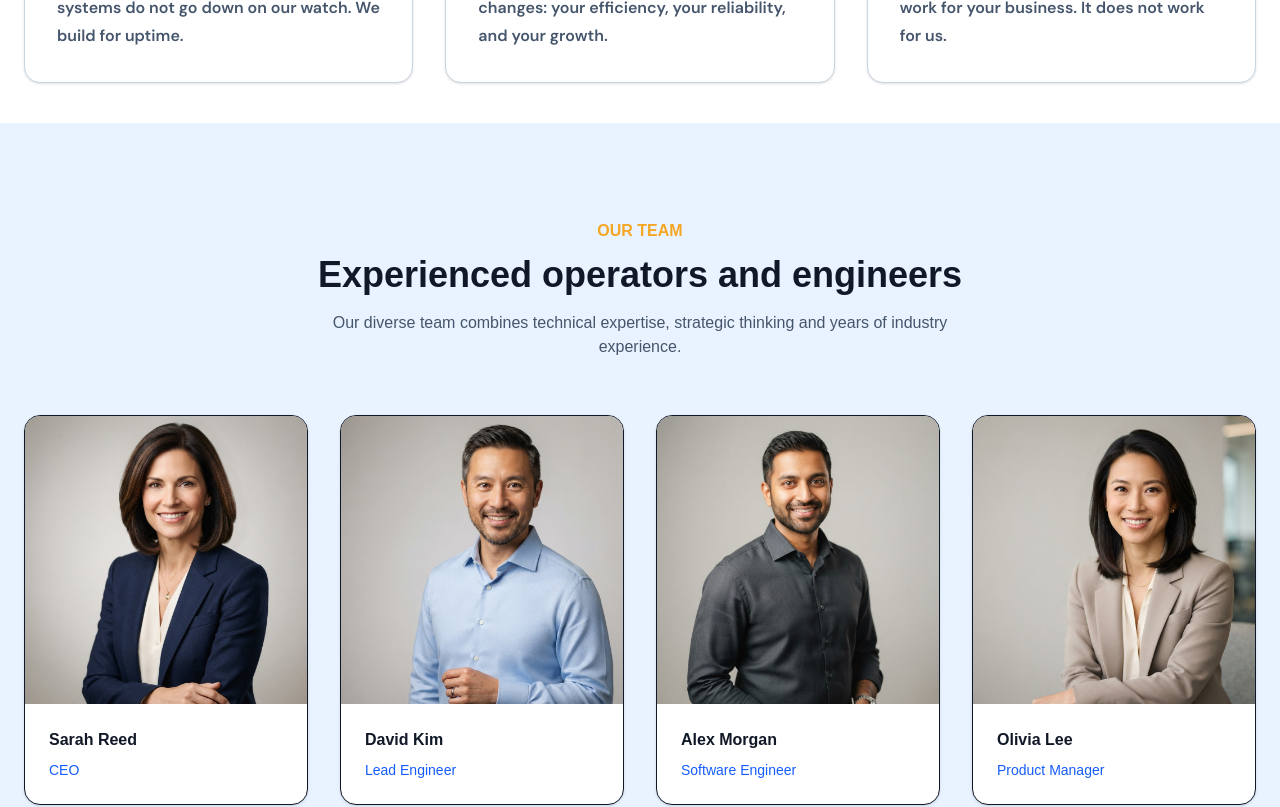
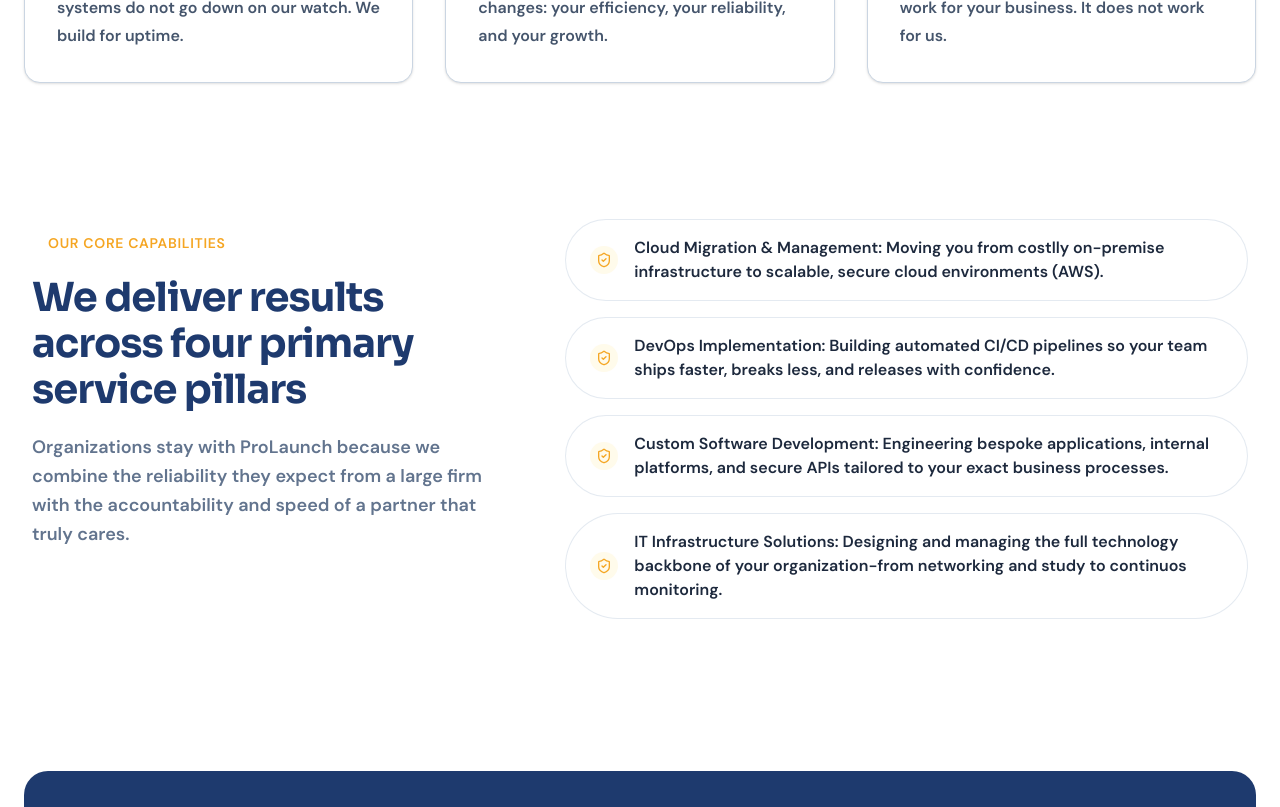
Before and after one commit to ProLaunch-Group/ptech-web, a Next.js app: page /about in a window 1280 px wide. Shown: the part 2480-3287 px from the top of the page. Built offline with nearby package versions, Linux system fonts and the light colour scheme.

Commit message:
refactor(about): remove Team Section Component from about page

```diff
--- a/src/app/about/page.tsx
+++ b/src/app/about/page.tsx
@@ -1,17 +1,15 @@
 import WhoWeAre from '@/components/module/about/WhoWeAre';
 import AboutUsHero from '@/components/module/about/AboutUsHero';
 import CoreValuesSection from '@/components/module/about/CoreValuesSection';
-import TeamSection from '@/components/module/about/TeamSection';
 import OurCapabilities from '@/components/module/about/OurCapabilities';
-import CTASection from './CtaSection';
+import CTASection from '@/components/module/about/CtaSection';
 
 export default function AboutPage() {
   return (
-    <section className="bg-white" aria-labelledby="about-page-title">
+    <section aria-labelledby="about-page-page">
       <AboutUsHero />
       <WhoWeAre />
       <CoreValuesSection />
-      <TeamSection />
       <OurCapabilities />
       <CTASection />
     </section>
```
